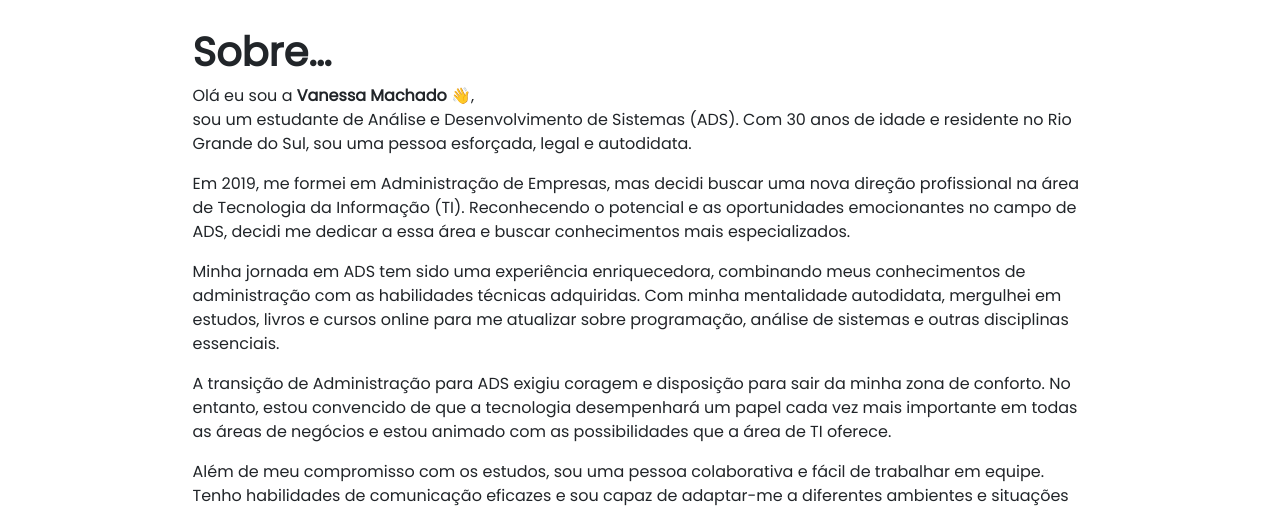
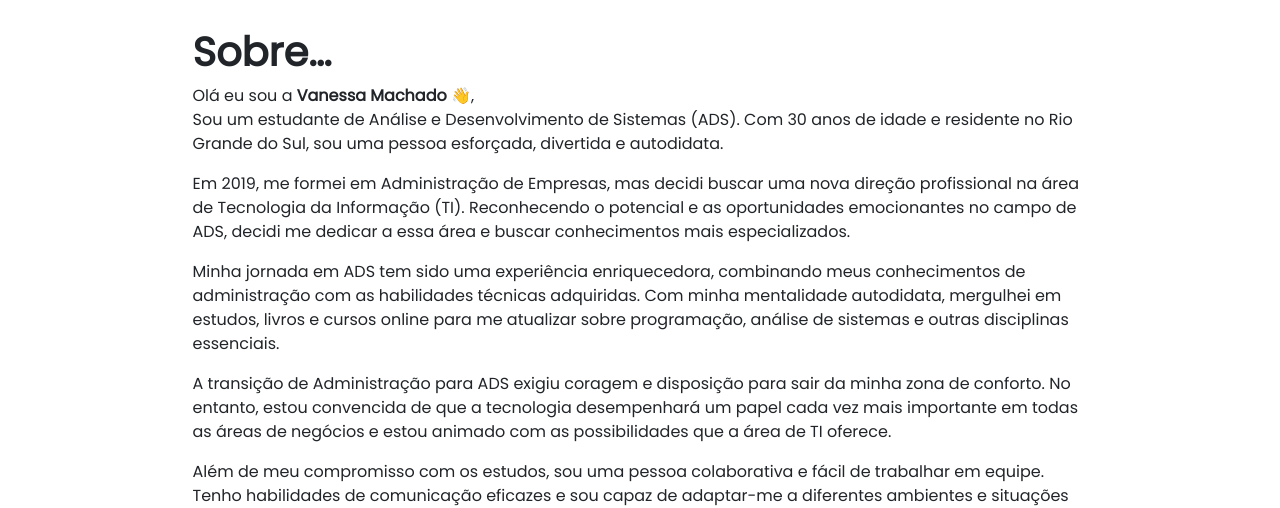
Before and after one commit to Vanessamachado93/Vanessamachado93.github.io, a Jekyll site: the page built from pages/about.md, in a window 1280 px wide. Shown: the part 126-634 px from the top of the page. Built offline with Jekyll 4.4.1, drawn with Linux system fonts in a browser that asks for light colours; nearby versions of some CDN libraries; emoji names are drawn with the system emoji font.

Commit message:
Ajustes no Readme

```diff
--- a/pages/about.md
+++ b/pages/about.md
@@ -8,13 +8,13 @@ weight: 3
 # **Sobre...**
 
 Olá eu sou a **{{ site.author.name }}** :wave:,<br>
-sou um estudante de Análise e Desenvolvimento de Sistemas (ADS). Com 30 anos de idade e residente no Rio Grande do Sul, sou uma pessoa esforçada, legal e autodidata.
+Sou um estudante de Análise e Desenvolvimento de Sistemas (ADS). Com 30 anos de idade e residente no Rio Grande do Sul, sou uma pessoa esforçada, divertida e autodidata.
 
 Em 2019, me formei em Administração de Empresas, mas decidi buscar uma nova direção profissional na área de Tecnologia da Informação (TI). Reconhecendo o potencial e as oportunidades emocionantes no campo de ADS, decidi me dedicar a essa área e buscar conhecimentos mais especializados.
 
 Minha jornada em ADS tem sido uma experiência enriquecedora, combinando meus conhecimentos de administração com as habilidades técnicas adquiridas. Com minha mentalidade autodidata, mergulhei em estudos, livros e cursos online para me atualizar sobre programação, análise de sistemas e outras disciplinas essenciais.
 
-A transição de Administração para ADS exigiu coragem e disposição para sair da minha zona de conforto. No entanto, estou convencido de que a tecnologia desempenhará um papel cada vez mais importante em todas as áreas de negócios e estou animado com as possibilidades que a área de TI oferece.
+A transição de Administração para ADS exigiu coragem e disposição para sair da minha zona de conforto. No entanto, estou convencida de que a tecnologia desempenhará um papel cada vez mais importante em todas as áreas de negócios e estou animado com as possibilidades que a área de TI oferece.
 
 Além de meu compromisso com os estudos, sou uma pessoa colaborativa e fácil de trabalhar em equipe. Tenho habilidades de comunicação eficazes e sou capaz de adaptar-me a diferentes ambientes e situações de trabalho.
 
@@ -23,6 +23,7 @@ Acredito que meu conhecimento em administração de empresas, combinado com minh
 No meu tempo livre, continuo explorando novas tecnologias e participando de comunidades online relacionadas à programação e desenvolvimento de sistemas. Estou comprometido com o aprendizado contínuo, pois reconheço que a área de TI está em constante evolução.
 
 Em resumo, sou um estudante dedicado de ADS, com formação anterior em Administração de Empresas. Estou entusiasmado com as oportunidades que a área de TI oferece e comprometido em expandir meus conhecimentos e habilidades para ter sucesso nessa nova carreira.
+
 <div class="row">
 {% include about/skills.html title="Conhecimentos" source=site.data.programming-skills %}
 {% include about/skills.html title="Estudos Continuos" source=site.data.other-skills %}
```
